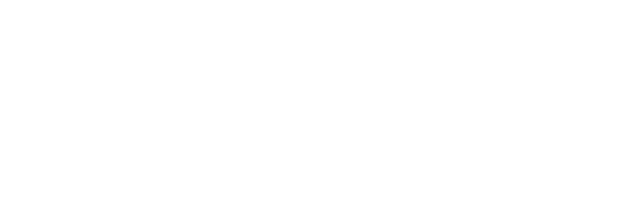
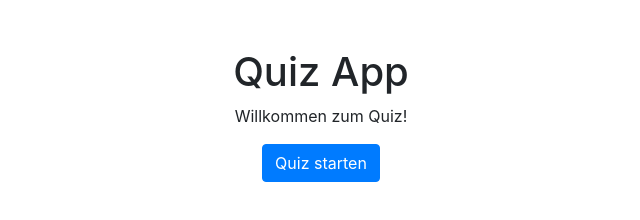
Before and after one commit to ElenaH-2026/quiz-app, a plain HTML site: page index.html in a window 1280 px wide. Shown: the whole page, without its empty margins (319-959 px from the left). Drawn offline with nearby package versions, Linux system fonts and the light colour scheme.

Commit message:
feat: add test HTML content for Quiz App and add .gitignore

```diff
--- a/index.html
+++ b/index.html
@@ -4,8 +4,13 @@
     <meta charset="UTF-8">
     <meta name="viewport" content="width=device-width, initial-scale=1.0">
     <title>Quiz App</title>
+
+    <link rel="stylesheet" href="./node_modules/bootstrap/dist/css/bootstrap.min.css">
 </head>
 <body>
+    <h1 class="text-center mt-5">Quiz App</h1>
+    <p class="text-center">Willkommen zum Quiz!</p>
+    <button class="btn btn-primary d-block mx-auto mt-3" id="startQuizBtn">Quiz starten</button>
 
 </body>
 </html>
```
Also changed, not shown: 1 other file.
